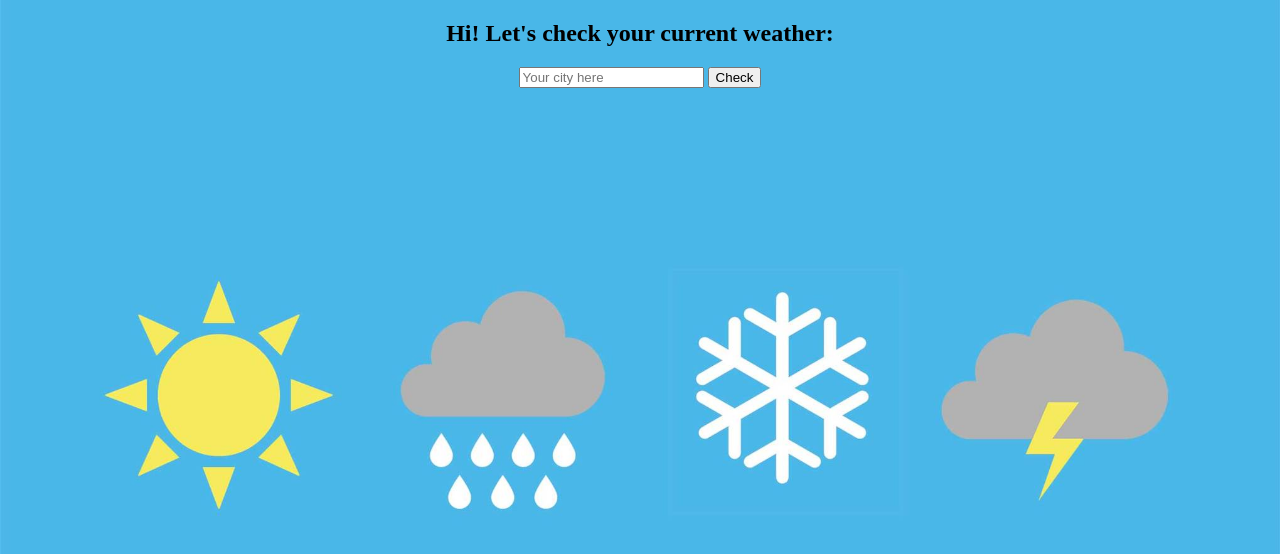
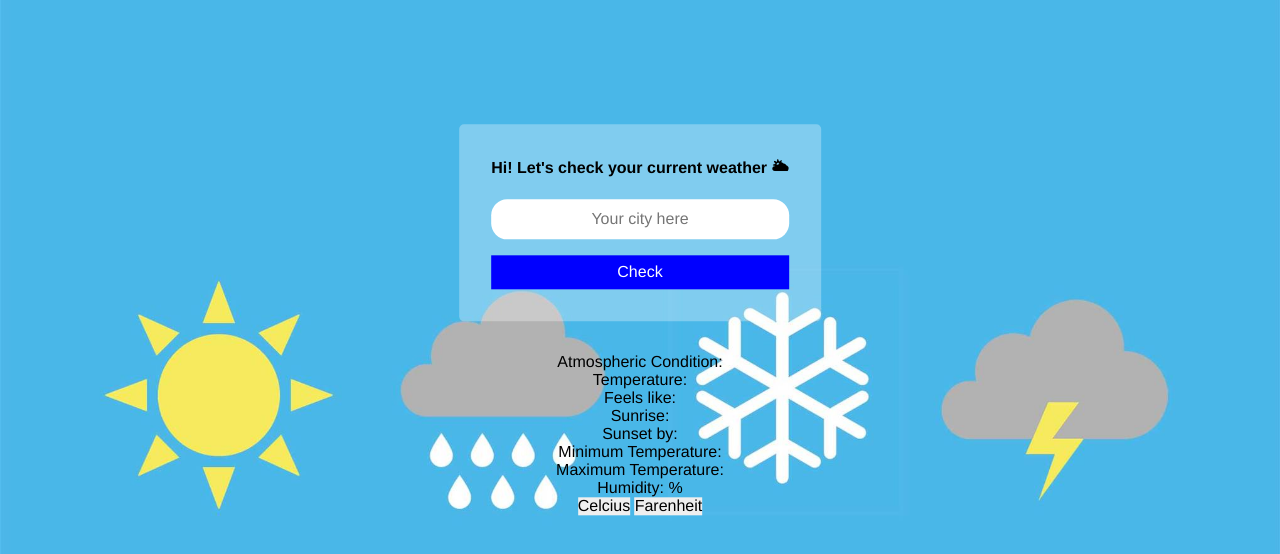
Before and after one commit to teekaytech/Weather-App, a website built with webpack: page dist/index.html in a window 1280 px wide. Built offline with nearby package versions, Linux system fonts and the light colour scheme.

Commit message:
Style simple form section

```diff
--- a/src/assets/css/main.scss
+++ b/src/assets/css/main.scss
@@ -1,3 +1,17 @@
+$background: #fff;
+
+*,
+*::before,
+*::after {
+  margin: 0;
+  padding: 0;
+  border: 0;
+  font-size: 100%;
+  font-family: "Franklin Gothic Medium", "Arial Narrow", Arial, sans-serif;
+  vertical-align: baseline;
+  box-sizing: border-box;
+}
+
 body {
   background-image: url("../images/bg/default.jpg");
   background-position: center center;
@@ -7,11 +21,44 @@ body {
   transition: background-image 1s ease-in;
 
   main {
+    position: absolute;
+    top: 40%;
+    left: 50%;
+    transform: translate(-50%, -50%);
     text-align: center;
+
+    .simple-form {
+      background-color: rgba(255, 255, 255, 0.3);
+      border-radius: 0.3em;
+      padding: 2em;
+      margin-bottom: 2em;
+
+      input[type="text"] {
+        width: 100%;
+        margin-top: 1em;
+        padding: 0.7em;
+        border-radius: 1em;
+        outline: none;
+        text-align: center;
+
+        &:focus {
+          background-color: rgb(216, 213, 213);
+        }
+      }
+
+      button {
+        margin-top: 1em;
+        padding: 0.5em;
+        width: 100%;
+        cursor: pointer;
+        background-color: blue;
+        color: $background;
+      }
+    }
   }
 
   .wDetails {
-    display: none;
+    // display: none;
   }
 
   .error {
```
Also changed, not shown: dist/index.html.
